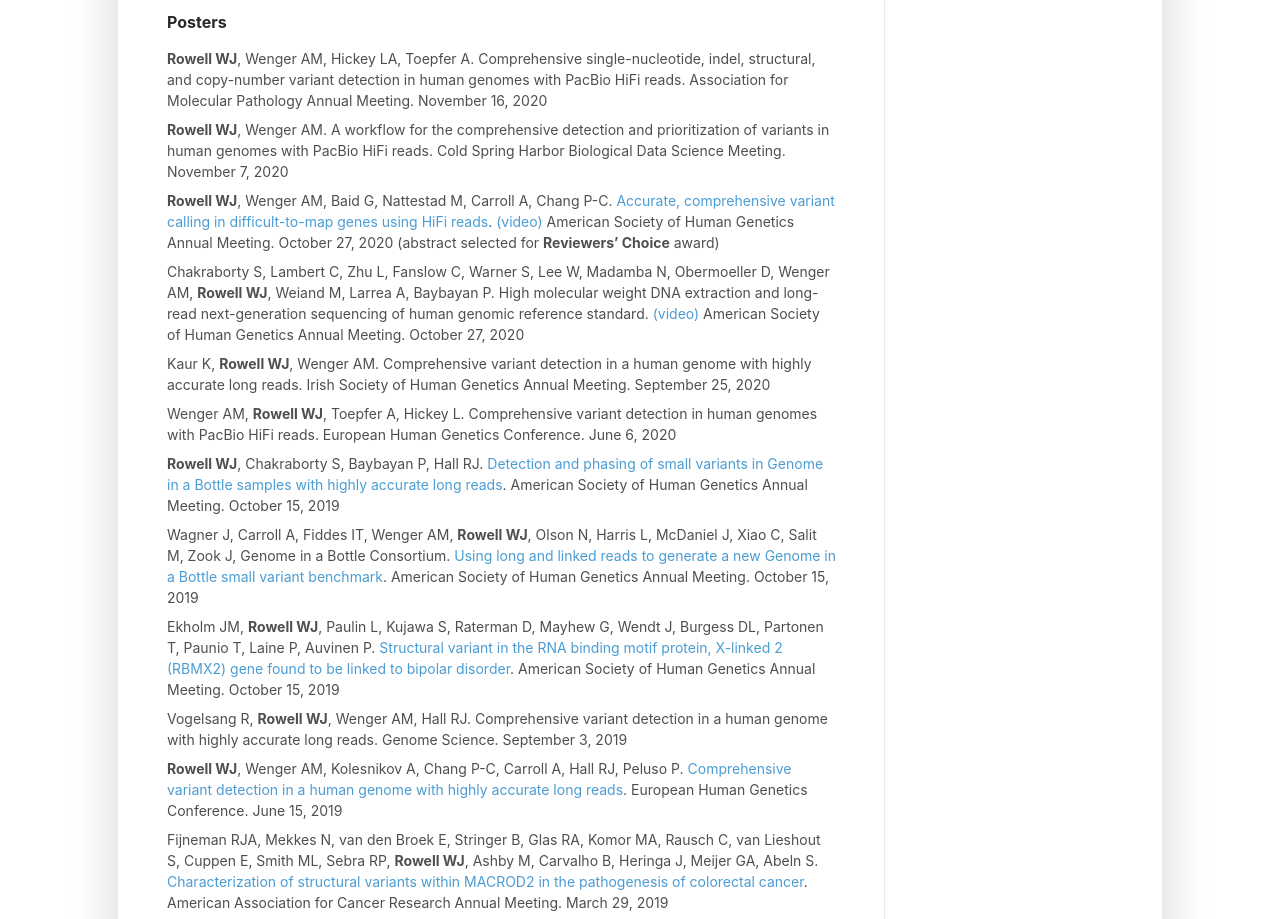
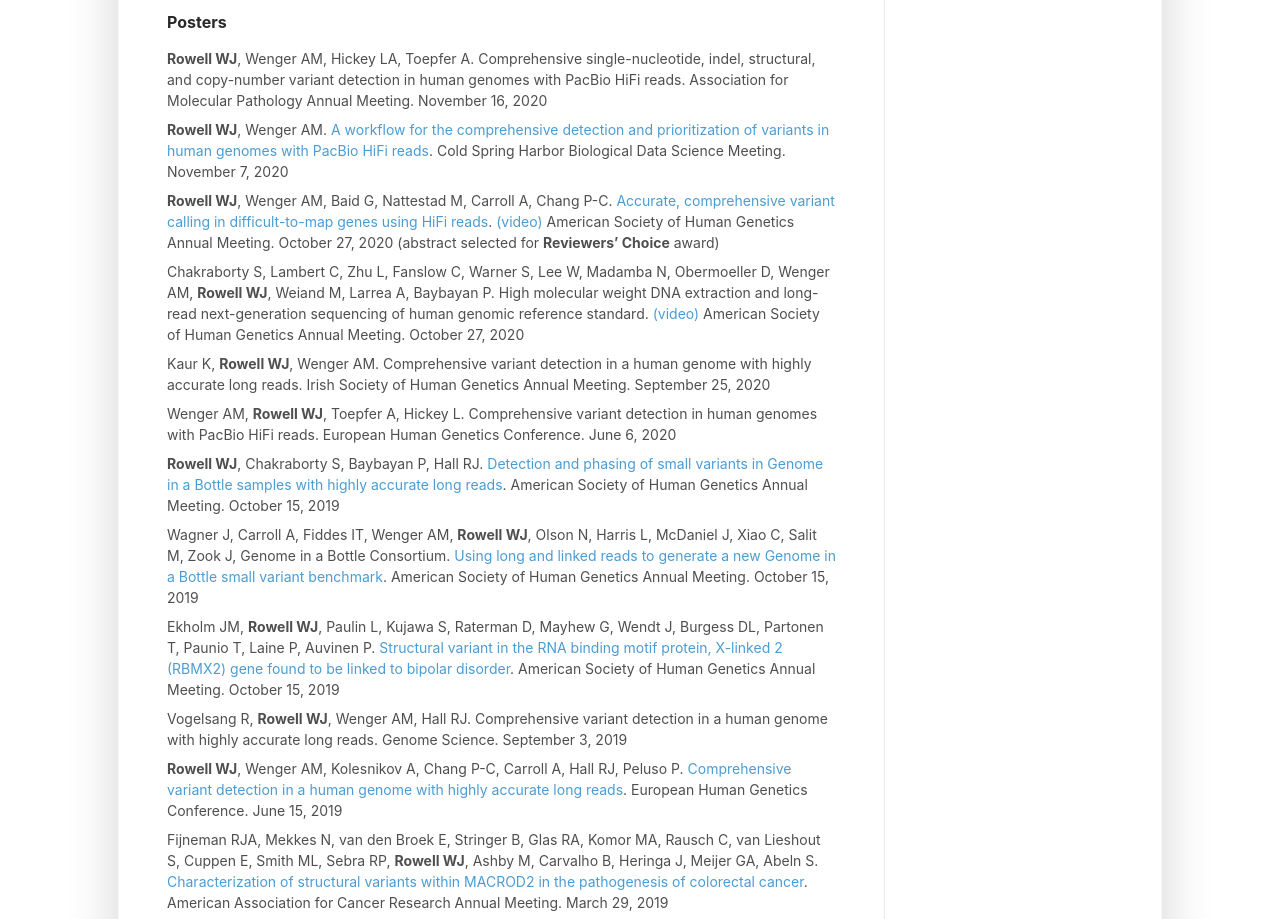
Before and after one commit to williamrowell/williamrowell.github.io, a plain HTML site: page index.html in a window 1280 px wide. Shown: the part 2965-3884 px from the top of the page. Drawn offline with Linux system fonts and the light colour scheme; some icons are missing.

Commit message:
added CSH poster link

```diff
--- a/index.html
+++ b/index.html
@@ -294,7 +294,7 @@
 
                                             <li class="mb-2"><strong>Rowell WJ</strong>, Wenger AM, Hickey LA, Toepfer A. Comprehensive single-nucleotide, indel, structural, and copy-number variant detection in human genomes with PacBio HiFi reads. Association for Molecular Pathology Annual Meeting. November 16, 2020</li>
 
-                                            <li class="mb-2"><strong>Rowell WJ</strong>, Wenger AM. A workflow for the comprehensive detection and prioritization of variants in human genomes with PacBio HiFi reads. Cold Spring Harbor Biological Data Science Meeting. November 7, 2020</li>
+                                            <li class="mb-2"><strong>Rowell WJ</strong>, Wenger AM. <a href="https://www.pacb.com/wp-content/uploads/Rowell-CSH-BDS-2020-A-workflow-for-the-comprehensive-detection-and-prioritization-of-variants-in-human-genomes-with-PacBio-HiFi-reads.pdf">A workflow for the comprehensive detection and prioritization of variants in human genomes with PacBio HiFi reads</a>. Cold Spring Harbor Biological Data Science Meeting. November 7, 2020</li>
 
                                             <li class="mb-2"><strong>Rowell WJ</strong>, Wenger AM, Baid G, Nattestad M, Carroll A, Chang P-C. <a href="https://www.pacb.com/wp-content/uploads/Rowell-ASHG-2020-Accurate-comprehensive-variant-calling-in-difficult-to-map-genes-using-HiFi-reads.pdf">Accurate, comprehensive variant calling in difficult-to-map genes using HiFi reads</a>. <a href="https://www.youtube.com/watch?v=QSHhHtSMUoc">(video)</a> American Society of Human Genetics Annual Meeting. October 27, 2020 (abstract selected for <strong>Reviewers’ Choice</strong> award)</li>
 
```
